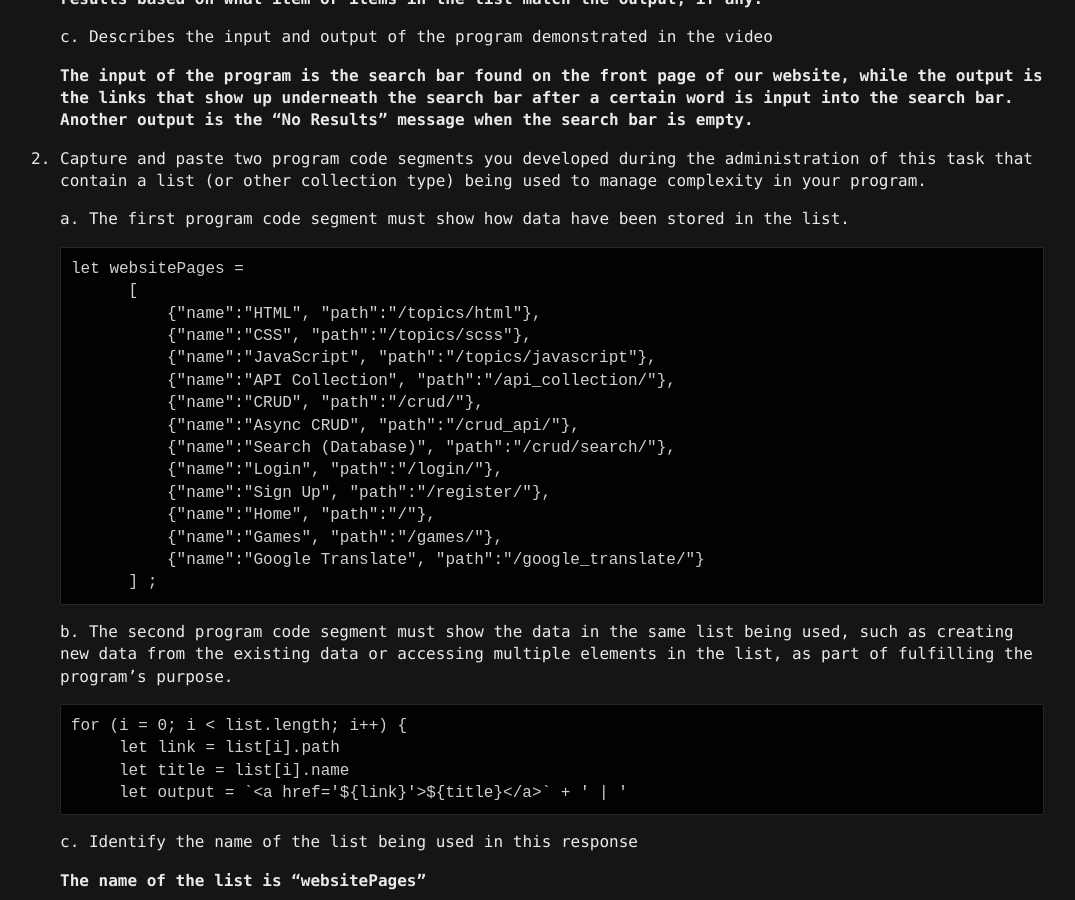
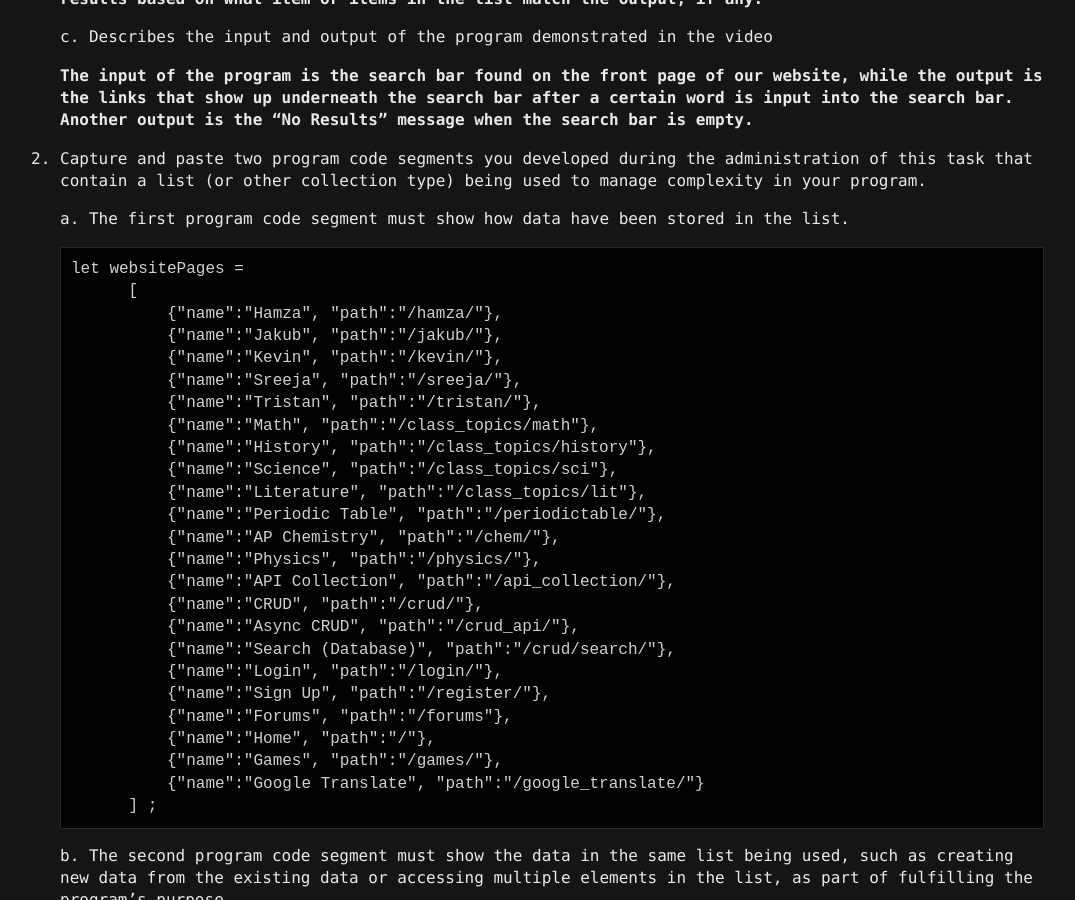
Before and after one commit to JakubPonulak/DataStructures, a Jekyll site: the page built from ct_doc.md, in a window 1280 px wide and 900 px high, scrolled down 2054 px. Shown: the whole window, without its empty margins (108-1183 px from the left). Built offline with Jekyll 4.4.1, drawn with Linux system fonts in a browser that asks for light colours; our own code applies the rules of GitHub Pages for plain Markdown files.

Commit message:
Update ct_doc.md

````diff
--- a/ct_doc.md
+++ b/ct_doc.md
@@ -37,15 +37,25 @@
    ```
    let websitePages =
          [
-             {"name":"HTML", "path":"/topics/html"},
-             {"name":"CSS", "path":"/topics/scss"},
-             {"name":"JavaScript", "path":"/topics/javascript"},
+             {"name":"Hamza", "path":"/hamza/"},
+             {"name":"Jakub", "path":"/jakub/"},
+             {"name":"Kevin", "path":"/kevin/"},
+             {"name":"Sreeja", "path":"/sreeja/"},
+             {"name":"Tristan", "path":"/tristan/"},
+             {"name":"Math", "path":"/class_topics/math"},
+             {"name":"History", "path":"/class_topics/history"},
+             {"name":"Science", "path":"/class_topics/sci"},
+             {"name":"Literature", "path":"/class_topics/lit"},
+             {"name":"Periodic Table", "path":"/periodictable/"},
+             {"name":"AP Chemistry", "path":"/chem/"},
+             {"name":"Physics", "path":"/physics/"},
              {"name":"API Collection", "path":"/api_collection/"},
              {"name":"CRUD", "path":"/crud/"},
              {"name":"Async CRUD", "path":"/crud_api/"},
              {"name":"Search (Database)", "path":"/crud/search/"},
              {"name":"Login", "path":"/login/"},
              {"name":"Sign Up", "path":"/register/"},
+             {"name":"Forums", "path":"/forums"},
              {"name":"Home", "path":"/"},
              {"name":"Games", "path":"/games/"},
              {"name":"Google Translate", "path":"/google_translate/"}
````
